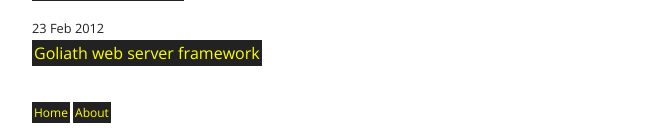
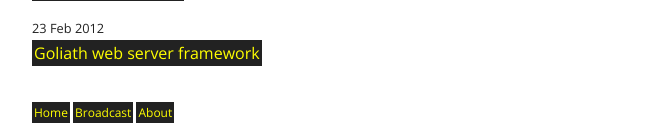
Before and after one commit to hackatron/hackatron.github.io, a Jekyll site: the page built from index.html, in a window 1280 px wide. Shown: the part 1108-1244 px from the top of the page, without its empty margins (88-749 px from the left). Built offline with Jekyll 4.4.1, drawn with Linux system fonts in a browser that asks for light colours; nearby versions of some CDN libraries; some web fonts are replaced; Markdown is read by kramdown in place of the engine named in the settings.

Commit message:
Add broadcast link to footer nav

```diff
--- a/_layouts/default.html
+++ b/_layouts/default.html
@@ -29,6 +29,7 @@
       <nav>
         <ul class="unstyled">
           <li><a href="/">Home</a></li>
+          <li><a href="/broadcast.html">Broadcast</a></li>
           <li><a href="/about.html">About</a></li>
         </ul>
       </nav>
```
